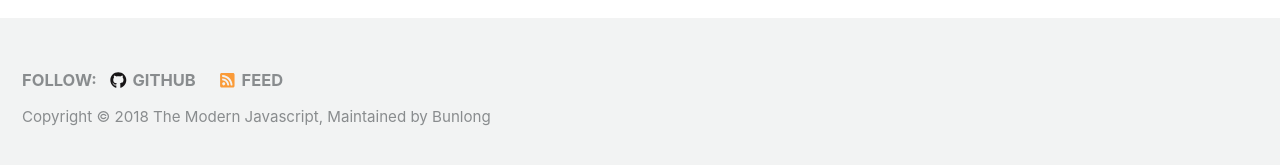
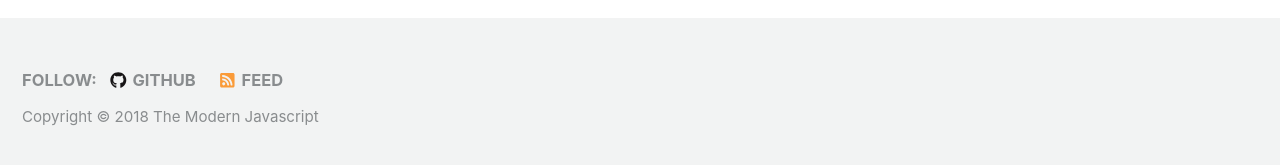
Before and after one commit to learnreactjs/learnreactjs.github.io, a Jekyll site: the page built from _docs/22-what-is-react-component.md, in a window 1280 px wide and 900 px high, scrolled down 253 px. Shown: the part 727-892 px from the top of the window. Built offline with Jekyll 4.4.1, drawn with Linux system fonts in a browser that asks for light colours; nearby versions of some CDN libraries.

Commit message:
update website

```diff
--- a/_includes/footer.html
+++ b/_includes/footer.html
@@ -22,4 +22,4 @@
   </ul>
 </div>
 
-<div class="page__footer-copyright">Copyright &copy; {{ site.time | date: '%Y' }} <a href="https://www.themodernjs.com" target="_blank">{{ site.name | default: site.title }}</a>, Maintained by <a href="https://github.com/Bunlong" target="_blank">Bunlong</a></div>
+<div class="page__footer-copyright">Copyright &copy; {{ site.time | date: '%Y' }} <a href="https://www.themodernjs.com" target="_blank">{{ site.name | default: site.title }}</a></div>
```
Also changed, not shown: 1 other file.
